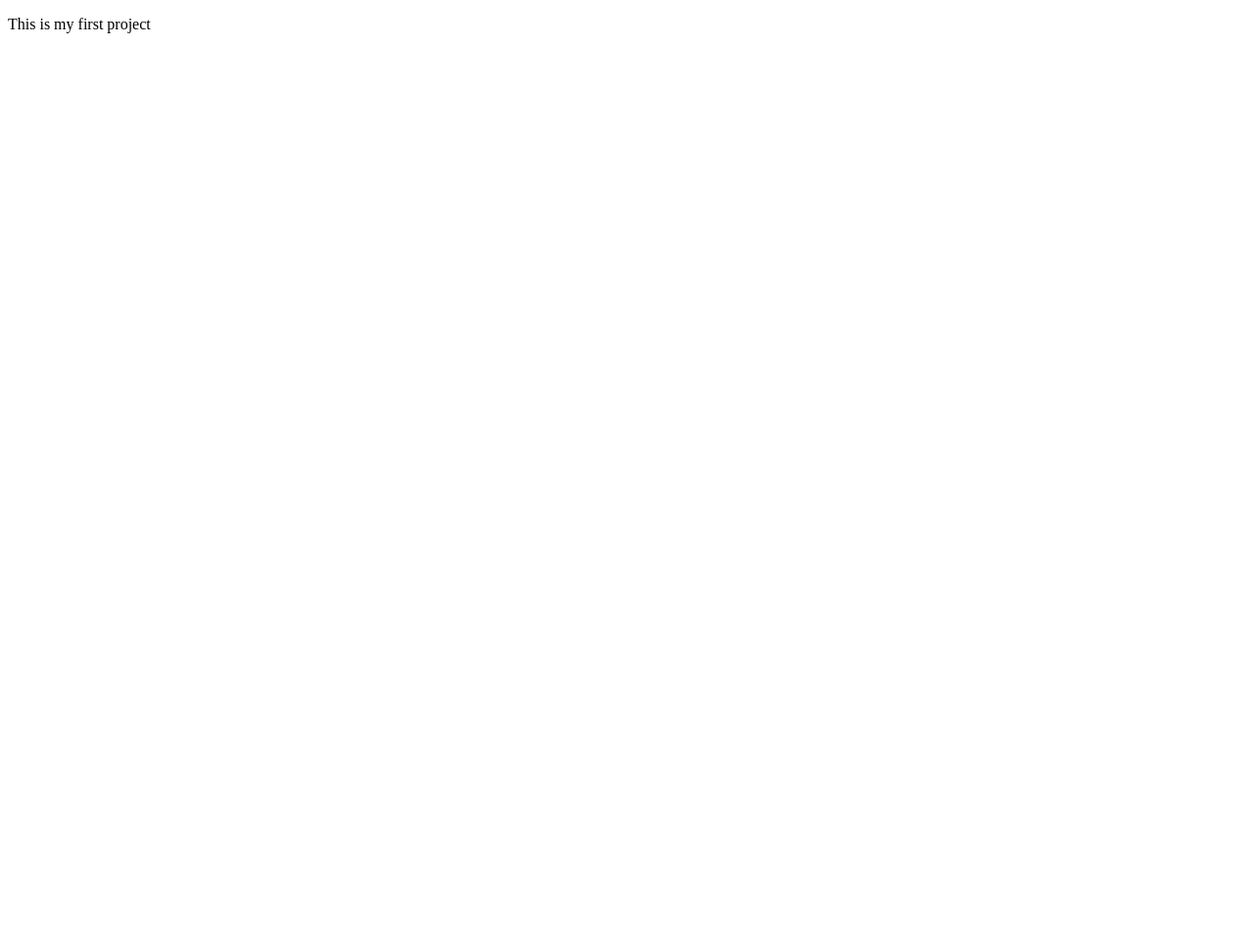
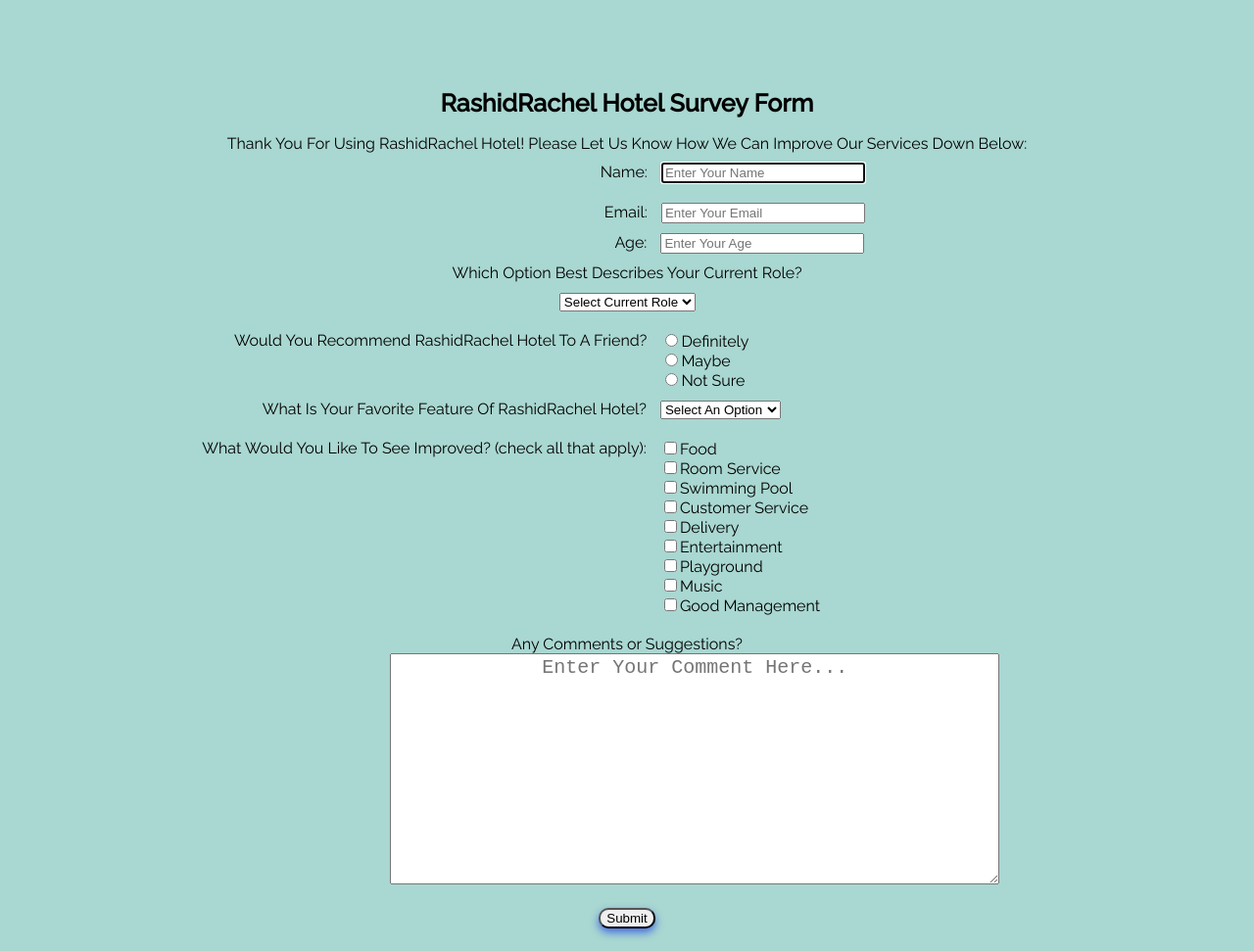
Before and after one commit to RashidMenhas/RashidMenhas-AdaRachel-surveyform, a plain HTML site: page index.html in a window 1280 px wide. Shown: the whole page at 98% size. Before the commit the page ends 800 px from the top, so only its background shows below. Drawn offline with Linux system fonts and the light colour scheme.

Commit message:
Build A Survey Form
Rashid & Rachel Built a Freecodecamp survey form  project for their microverse trials pair programming!

Co-Authored-By: RashidMenhas <108628726+RashidMenhas@users.noreply.github.com>

```diff
--- a/index.html
+++ b/index.html
@@ -1,14 +1,109 @@
 <!DOCTYPE html>
 <html lang="en">
+
 <head>
-    <meta charset="UTF-8">
-    <meta http-equiv="X-UA-Compatible" content="IE=edge">
-    <meta name="viewport" content="width=device-width, initial-scale=1.0">
-    <title>Document</title>
+    <title>RashidRachel Hotel Survey Form</title>
+    <link rel="stylesheet" href="style.css"
 </head>
 <body>
-    <p>This is my first project
-    </p>
+    <div id="container">
+        <h1 id="title">RashidRachel Hotel Survey Form</h1>
+        <form id="survey-form" action="Submit">
+            <id="description">Thank You For Using RashidRachel Hotel! Please Let Us Know How We Can Improve Our
+                Services Down Below: </id>
+
+            <div class="row">
+                <div class="left">
+                    <label id="name-label" for="name">Name:</label>
+                </div>
+                <div class="Right">
+                    <input autofocus type="text" id="name" placeholder="Enter Your Name" required>
+                </div>
+
+            </div>
+            <div class="row">
+                <div class="left" <label id="email-label" for="email">Email:</label>
+                </div>
+                <div class="Right">
+                    <input type="email" id="email" placeholder="Enter Your Email" required>
+                </div>
+                <div class="row">
+                    <div class="left">
+                        <label id="number-label">Age:</label>
+                    </div>
+                    <div class="Right">
+                        <input type="number" id="number" min="18" max="50" placeholder="Enter Your Age" required>
+                    </div>
+                    <div class="row">
+                        <label for="currentrole">Which Option Best Describes Your Current Role?</label>
+                    </div>
+                    <div class="center">
+                        <select id="dropdown" placeholder="Select Current Role">
+                            <option disabled selected value>Select Current Role</option>
+                            <option value="student">Student</option>
+                            <option value="fulltimejob">Full Time Job</option>
+                            <option value="fulltimelearner">Full Time Learner</option>
+                            <option value="prefernottosay">Prefer Not To Say</option>
+                            <option value="other">Other</option>
+                        </select>
+                        </div>
+                    </div>
+                    <div class="row">
+                        <div class="left">
+                            <label> Would You Recommend RashidRachel Hotel To A Friend?</label>
+                        </div>
+                        <div class="Right">
+                            <input type="radio" name="radio" value="definitely">Definitely<br>
+                            <input type="radio" name="radio" value="maybe">Maybe<br>
+                            <input type="radio" name="radio" value="notsure">Not Sure<br>
+                        </div>
+                        <div class="row">
+                            <div class="left">
+                                <label>What Is Your Favorite Feature Of RashidRachel Hotel?</label>
+                            </div>
+                            <div class="Right">
+                                <select placeholder="Select An Option">
+                                    <option disabled selected value>Select An Option</option>
+                            <option value="roomservice">Room Service</option>
+                            <option value="swimmingpool">Swimming Pool</option>
+                            <option value="food">Food</option>
+                            <option value="location">Location</option>
+                                </select>
+                            </div>
+                        </div>
+                        <div class="row">
+                            <div class="left">
+                             <label> What Would You Like To See Improved? (check all that apply):</label>
+                            </div>
+                            <div class="Right">
+                                <input type="checkbox" value="Food">Food<br>
+                                <input type="checkbox" value="Roomsercices">Room Service<br>
+                                <input type="checkbox" value="Swimmingpool">Swimming Pool<br>
+                                <input type="checkbox" value="Customerservice">Customer Service<br>
+                                <input type="checkbox" value="Delivery">Delivery <br>
+                                <input type="checkbox" value="Entertainment">Entertainment<br>
+                                <input type="checkbox" value="Playground">Playground<br>
+                                <input type="checkbox" value="Music">Music<br>
+                                <input type="checkbox" value="Goodmanagement">Good Management  <br>
+                            </div>
+                        </div>
+                        <div class="row">
+                            <div class="Left">
+                                <label>Any Comments or Suggestions?</label><br>
+                            </div>
+                            <div class="Right">
+                                <textarea id="comments" rows="10" cols="50" name="comment" placeholder="Enter Your Comment Here..."></textarea><br>
+                            </div>
+                        </div>
+                        <div class="row">
+                            <button class="button" id="submit" type="submit">Submit</button>
+                        </div>
+                    </div>
+
+                </div>
+        </form>
+    </div>
 
 </body>
+
 </html>
--- a/style.css
+++ b/style.css
@@ -0,0 +1,71 @@
+@import url(https://fonts.googleapis.com/css?family=Raleway:400,500);
+
+html, body {
+    background-color: #A9D7D1;
+    font-family: 'Raleway', Helvetica, sans-serif;
+    padding: 20px;
+    text-align: center;
+}
+h1, p {
+    text-align: center;
+}
+#container {
+    background: rgb(147, 206, 147))
+    width: 800px;
+    border-radius: 30px;
+    margin: 0 auto;
+    padding: 25px;
+    text-align: center;
+}
+.row {
+    padding: 10px;
+    text-align: center;
+
+}
+
+.left {
+    display: inline-block;
+    text-align: right;
+    width: 50%;
+    padding-right: 10px;
+}
+
+.Right {
+    display: inline-block;
+    text-align: left;
+    vertical-align: top;
+    width: 45%;
+}
+
+#title {
+    font-size: 25px;
+    text-align: center;
+}
+#name, #email, #number {
+    width: 200px;
+}
+#comments {
+    font-size: 20px;
+    font-family: monospace;
+    text-align: center;
+}
+#description {
+    align-items: center;
+    text-align: center;
+    font-size: 15px;
+    background-color: #A9D7D1;
+    height: 50px;
+    width: 100px;
+}
+#dropdown {
+    align-items: center;
+    text-align: center;
+}
+.button {
+    border-radius: 10px;
+    box-shadow: 0 4px 8px royalblue;
+}
+.button:hover {
+    background-color: aqua;
+    opacity: 0.5;
+}
```
